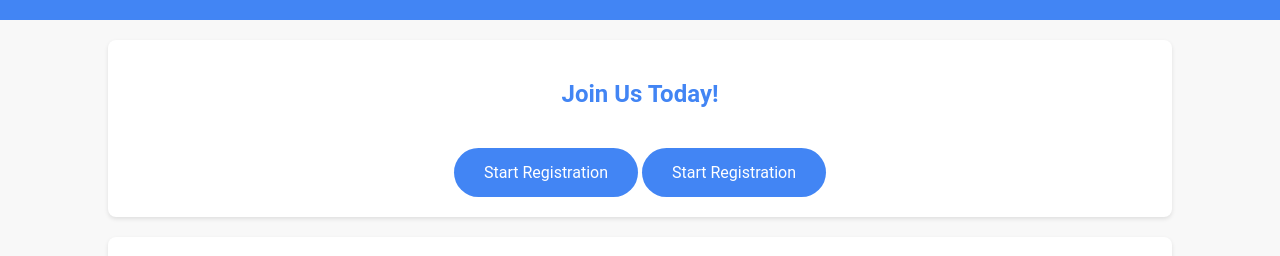
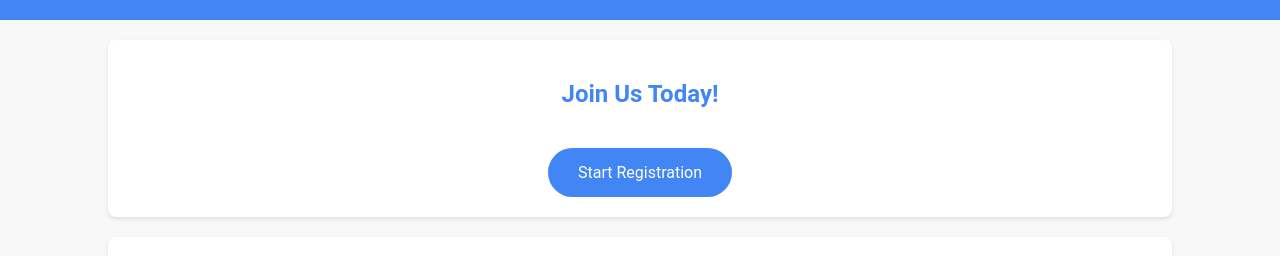
Before and after one commit to nirvana0tech/nirvana0tech.github.io, a plain HTML site: page index.html in a window 1280 px wide. Shown: the part 101-357 px from the top of the page. Drawn offline with Linux system fonts and the light colour scheme.

Commit message:
Updated for Claims Processing Signature

```diff
--- a/index.html
+++ b/index.html
@@ -88,7 +88,7 @@
                 <label for="firstName"></label>
             </div>
             <!-- Add more form fields as needed -->
-            <a href="https://shorturl.at/iruI0" class="button">Start Registration</a>
+          <!--  <a href="https://shorturl.at/iruI0" class="button">Start Registration</a> -->
             <a href="https://forms.gle/ce4ApKgF8WiTEA5H7" class="button">Start Registration</a>
 
         </form>
```
